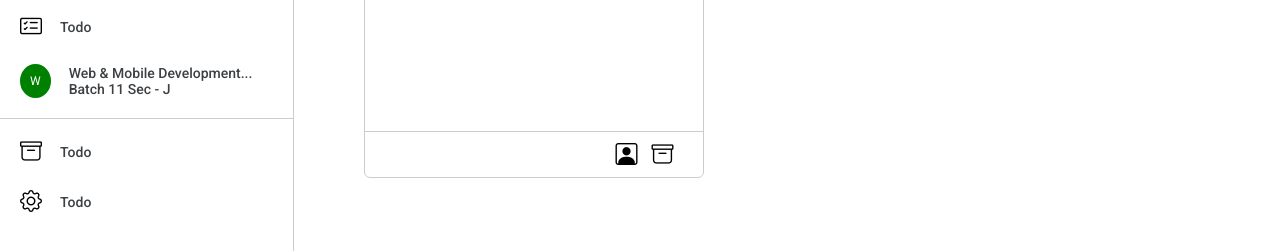
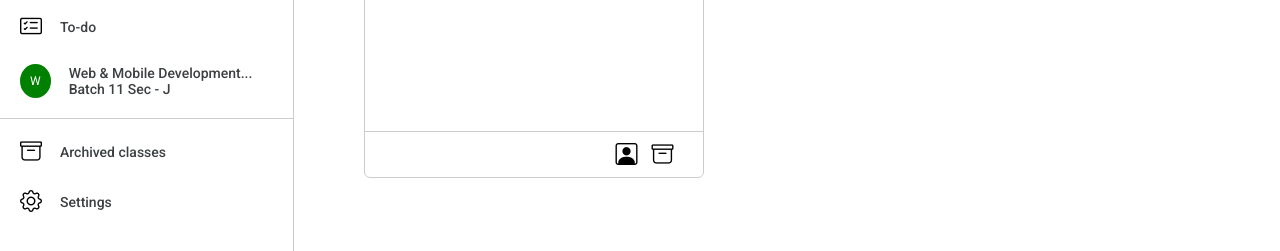
Before and after one commit to Ashiq1923/Class-Room, a plain HTML site: page index.html in a window 1280 px wide. Shown: the part 243-494 px from the top of the page. Drawn offline with nearby package versions, Linux system fonts and the light colour scheme.

Commit message:
classroom assing

```diff
--- a/index.html
+++ b/index.html
@@ -40,7 +40,7 @@
                 </div>
                 <div class="todo">
                     <i class="bi bi-card-checklist"></i>
-                    <a href="#"><span>Todo</span></a>
+                    <a href="#"><span>To-do</span></a>
                 </div>
                 <div class="class-1">
                     <span class="alphabat background-color-green">W</span>
@@ -51,11 +51,11 @@
             <div class="option-3">
                 <div class="archive">
                     <i class="bi bi-archive"></i>
-                    <a href="#"><span>Todo</span></a>
+                    <a href="#"><span>Archived classes</span></a>
                 </div>
                 <div class="setting">
                     <i class="bi bi-gear"></i>
-                    <a href="#"><span>Todo</span></a>
+                    <a href="#"><span>Settings</span></a>
                 </div>
             </div>
         </aside>
```
